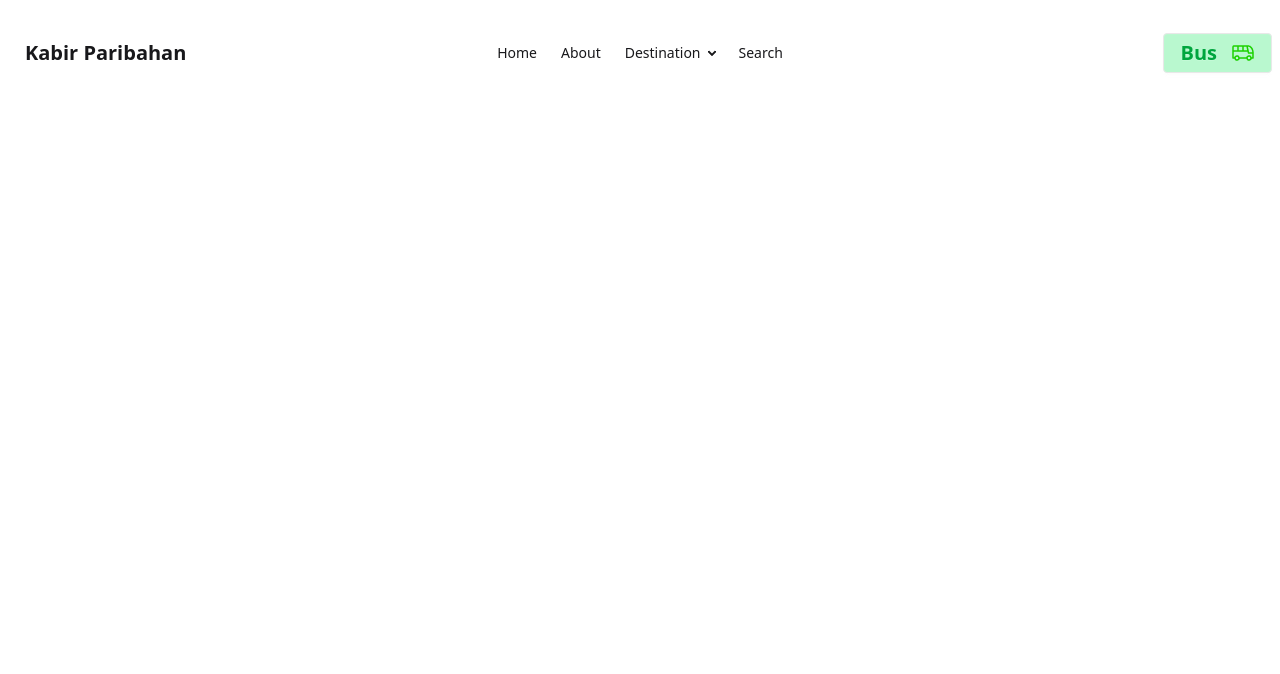
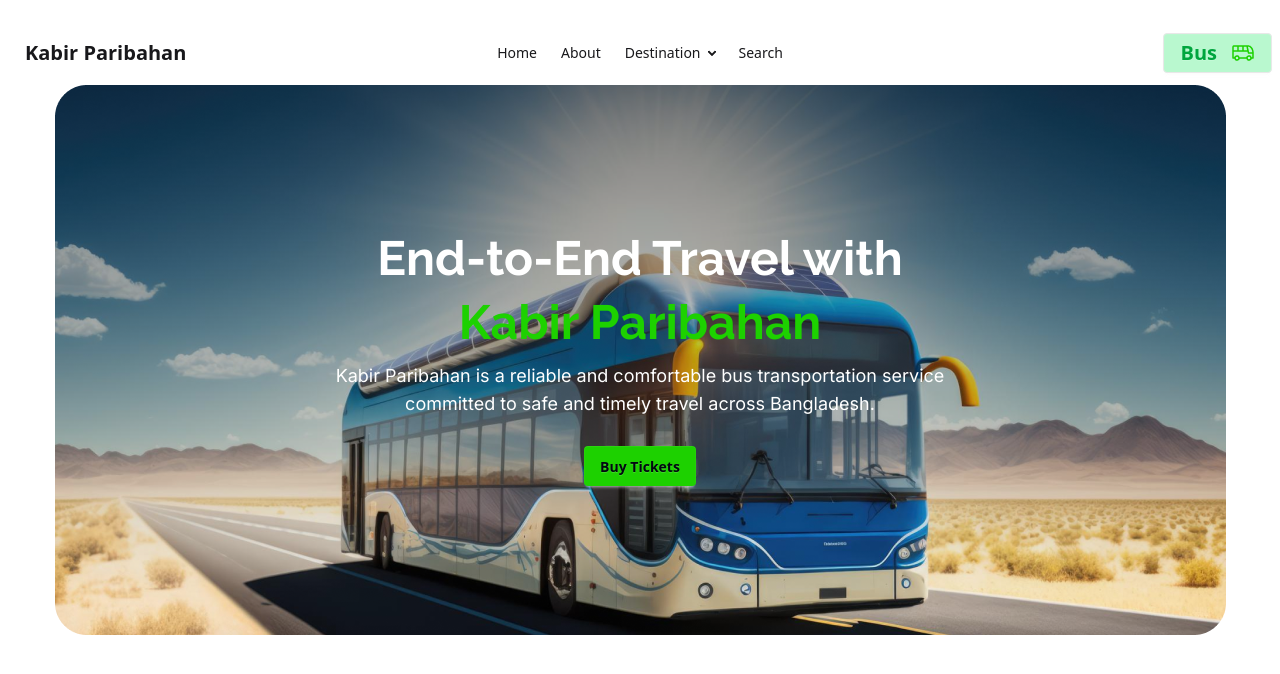
Before and after one commit to mahidulkabir/Kabir-Paribahan-Smart-Ticketing-PH-JS, a plain HTML site: page index.html in a window 1280 px wide. Drawn offline with nearby package versions, Linux system fonts and the light colour scheme.

Commit message:
banner section added

```diff
--- a/index.html
+++ b/index.html
@@ -62,6 +62,21 @@
   </div>
 </div>
        </section>
+       <!-- banner section  -->
+        <section>
+          <div >
+            <div class="relative">
+              <img src="./images/banner.png" alt="banner of the site" class="mx-auto">
+              <div class="absolute top-1/2 left-1/2 text-center space-y-4" style="transform: translate(-50%,-50%);">
+              <h1 class="font-raleway text-[#FFF] text-5xl font-bold hidden md:block" >End-to-End Travel with</h1>
+              <h1 class="font-raleway text-[#1DD100] text-5xl font-bold">Kabir Paribahan</h1>
+              <p class="font-inter text-lg text-[#FFF] hidden md:block">Kabir Paribahan is a reliable and comfortable bus transportation service committed to safe and timely travel across Bangladesh. </p>
+              <button class="btn bg-[#1DD100] text-[#030712] border-none mt-3">Buy Tickets</button>
+            </div>
+            </div>
+
+          </div>
+        </section>
     </header>
     <main></main>
     <footer></footer>
--- a/styles/index.css
+++ b/styles/index.css
@@ -0,0 +1,9 @@
+/* font family from google font  */
+@import url('https://fonts.googleapis.com/css2?family=Inter:ital,opsz,wght@0,14..32,100..900;1,14..32,100..900&family=Raleway:ital,wght@0,100..900;1,100..900&display=swap');
+
+.font-inter{
+    font-family: "Inter", sans-serif;
+  }
+  .font-raleway{
+    font-family: "Raleway", sans-serif;
+  }
```
